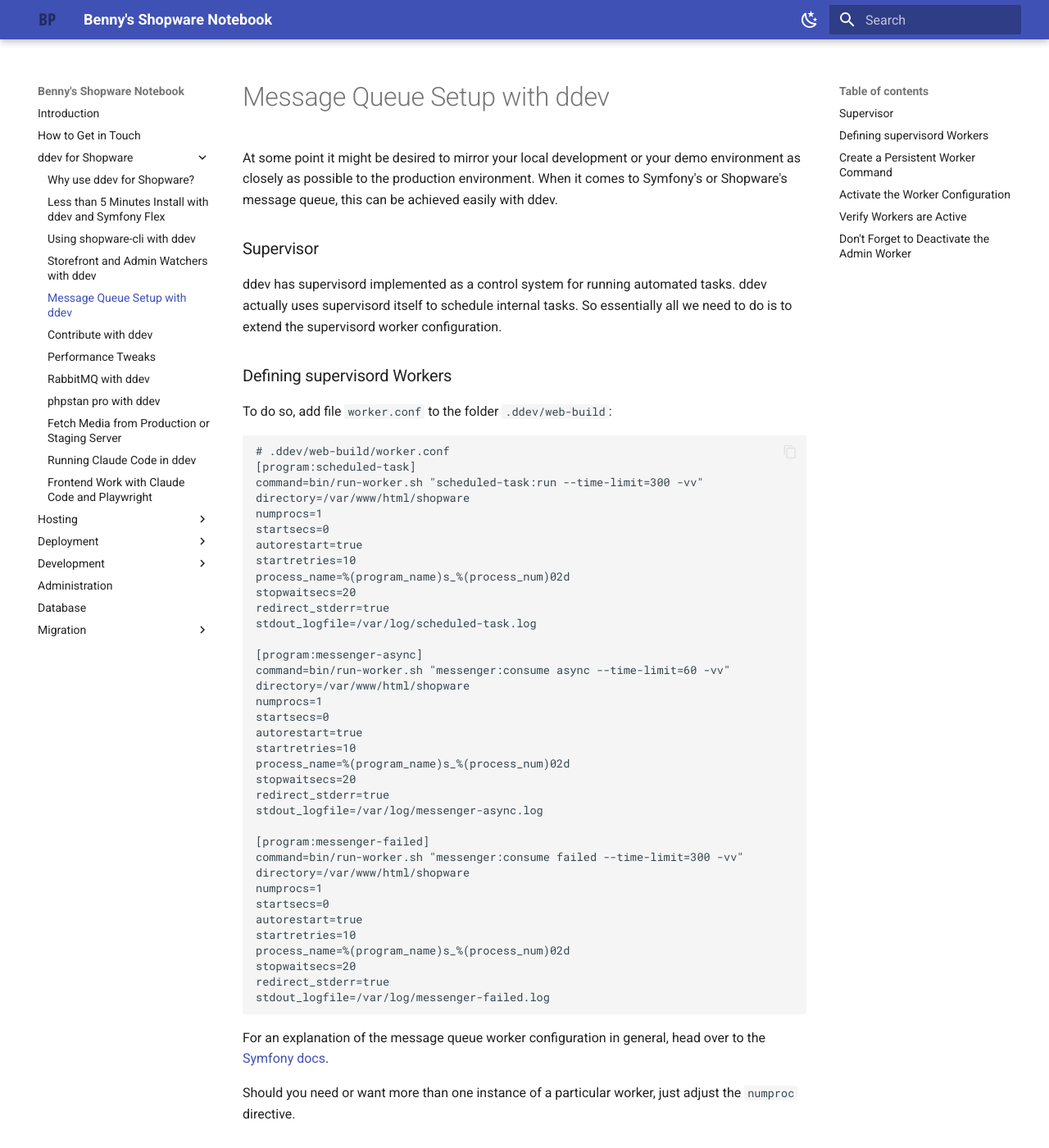
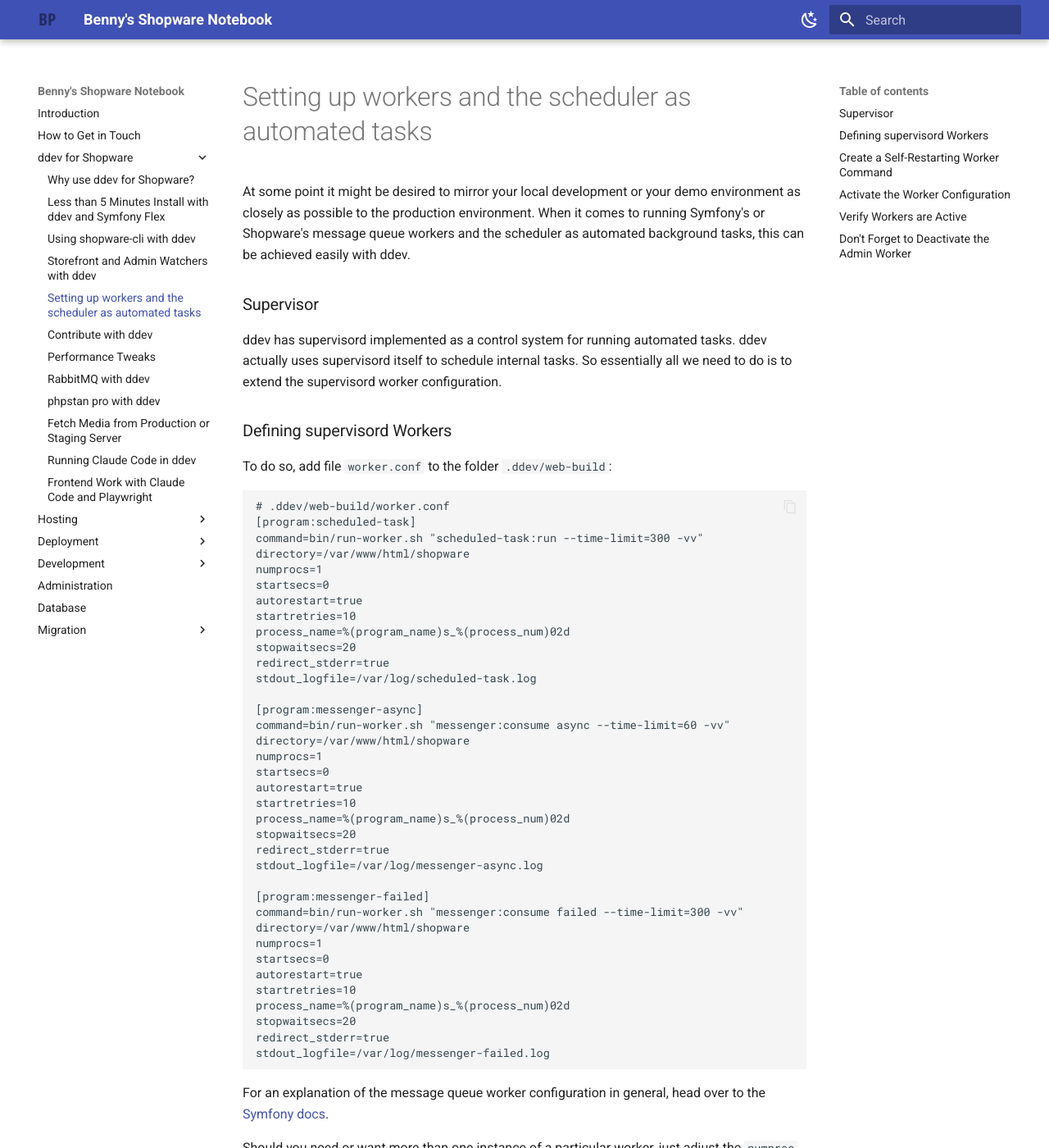
Before and after one commit to vanWittlaer/notebook, an MkDocs documentation site: the page built from docs/ddev-for-shopware/message-queue-setup-with-ddev.md, in a window 1280 px wide and 1400 px high. Shown: the whole window at 82% size. Built offline with MkDocs 1.6.1 and Material for MkDocs 9.7.7, drawn with Linux system fonts in a browser that asks for light colours; some of the changed text lies outside the part shown.

Commit message:
Changed title and wording in workers/scheduler directives

````diff
--- a/docs/ddev-for-shopware/message-queue-setup-with-ddev.md
+++ b/docs/ddev-for-shopware/message-queue-setup-with-ddev.md
@@ -1,6 +1,6 @@
-# Message Queue Setup with ddev
+# Setting up workers and the scheduler as automated tasks
 
-At some point it might be desired to mirror your local development or your demo environment as closely as possible to the production environment. When it comes to Symfony's or Shopware's message queue, this can be achieved easily with ddev.
+At some point it might be desired to mirror your local development or your demo environment as closely as possible to the production environment. When it comes to running Symfony's or Shopware's message queue workers and the scheduler as automated background tasks, this can be achieved easily with ddev.
 
 ### Supervisor
 
@@ -53,16 +53,16 @@ For an explanation of the message queue worker configuration in general, head ov
 
 Should you need or want more than one instance of a particular worker, just adjust the `numproc` directive.
 
-### Create a Persistent Worker Command
+### Create a Self-Restarting Worker Command
 
 Note that the `command` directive in the above file does not call the bin/console commands directly. Instead, a self-written shell script `run-worker.sh` is executed. The reason for this is
 
-supervisord with ddev cannot handle processes that kill themselves, such as the `messenger:consume` and `scheduled-task:run` commands when you use the `--time-limit` or `--message-limit` parameters. We need persistent commands for our supervisors. The solution is a custom script in your project's bin folder `shopware/bin`:
+supervisord with ddev cannot handle processes that kill themselves, such as the `messenger:consume` and `scheduled-task:run` commands when you use the `--time-limit` or `--message-limit` parameters. We need long-running commands for our supervisors, which restart the underlying worker whenever it exits. The solution is a custom script in your project's bin folder `shopware/bin`:
 
 ```bash
 #!/usr/bin/env bash
 # shopware/bin/run-worker.sh
-# The purpose of this bash script is to provide a persistent command for ddev's supervisord implementation,
+# The purpose of this bash script is to provide a long-running, self-restarting command for ddev's supervisord implementation,
 # while allowing to call Symfony's/Shopware's worker commands in a non-persistent mode
 while :; do
   /usr/bin/php /var/www/html/shopware/bin/console $1 -n
--- a/mkdocs.yml
+++ b/mkdocs.yml
@@ -110,7 +110,7 @@ nav:
       - Less than 5 Minutes Install with ddev and Symfony Flex: ddev-for-shopware/less-than-5-minutes-install-with-ddev-and-symfony-flex.md
       - Using shopware-cli with ddev: ddev-for-shopware/using-shopware-cli-with-ddev.md
       - Storefront and Admin Watchers with ddev: ddev-for-shopware/storefront-and-admin-watchers-with-ddev.md
-      - Message Queue Setup with ddev: ddev-for-shopware/message-queue-setup-with-ddev.md
+      - Setting up workers and the scheduler as automated tasks: ddev-for-shopware/message-queue-setup-with-ddev.md
       - Contribute with ddev: ddev-for-shopware/contribute-with-ddev.md
       - Performance Tweaks: ddev-for-shopware/performance-tweaks.md
       - RabbitMQ with ddev: ddev-for-shopware/rabbitmq-with-ddev.md
````
Also changed, not shown: docs/ddev-for-shopware/index.md (+1 -1 lines).
